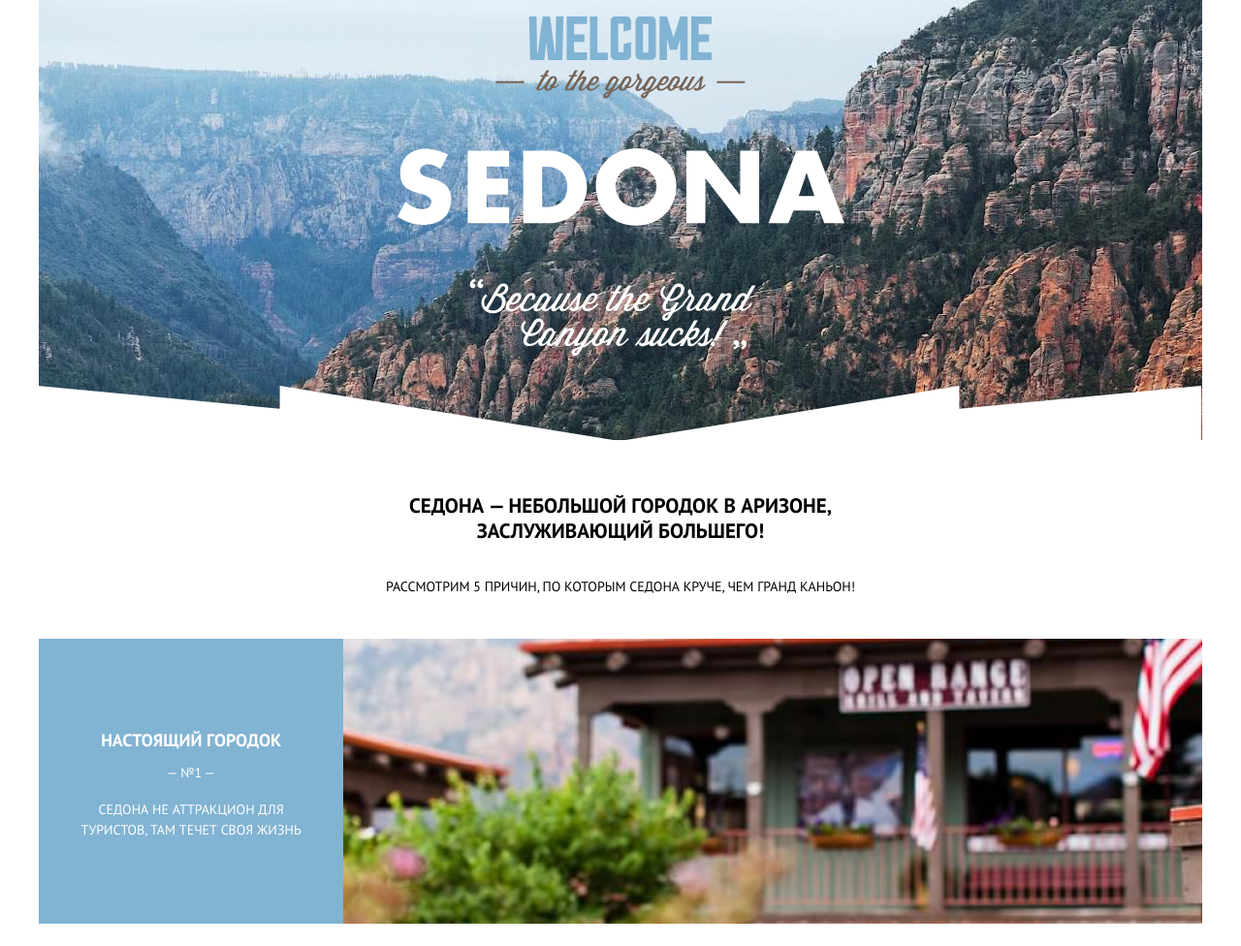
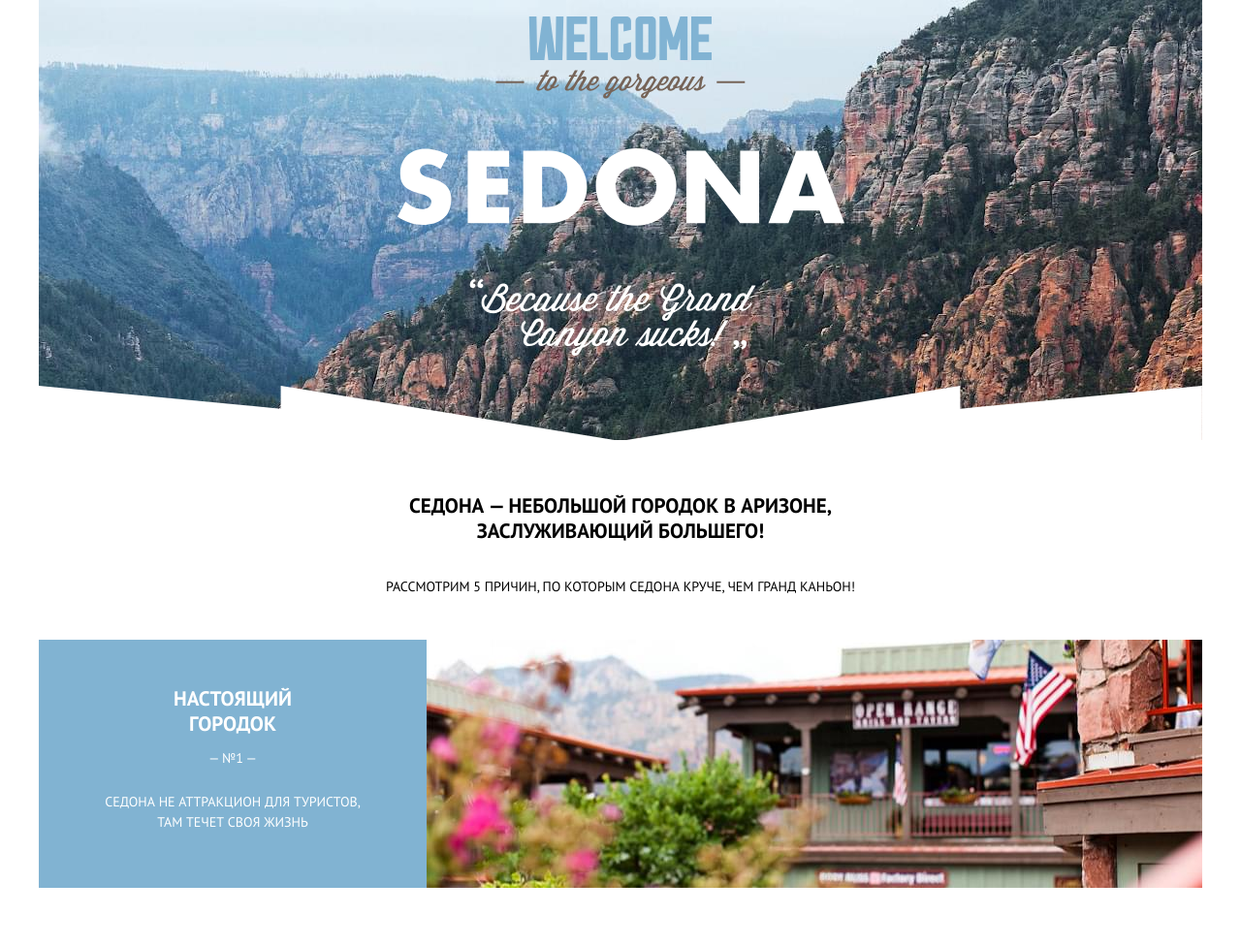
Before and after one commit to bublik13/sedona, a website: page docs/index.html in a window 1280 px wide. Shown: the part 119-1095 px from the top of the page at 97% size. Before the commit the page ends 1072 px from the top, so only its background shows below. Drawn offline with Linux system fonts and the light colour scheme.

Commit message:
исправляется hover,focus у burger/reasons__bottom сделан под ключ

```diff
--- a/app/scss/blocks/burger.scss
+++ b/app/scss/blocks/burger.scss
@@ -28,21 +28,14 @@
 .burger--active .burger__line:nth-child(2) {
   background-color: transparent;
   opacity: 0;
-  background: transparent;
 }
 .burger--active .burger__line:last-child {
   transform: translateY(0) rotate(-45deg);
   background-color: $body-bg;
 }
-.burger:hover .burger__line {
+.burger:hover {
   opacity: 0.6;
 }
-.burger:focus .burger__line {
+.burger:focus {
   opacity: 0.3;
 }
-.burger--active:hover .burger__line:nth-child(odd) {
-  opacity: 0.6;
-}
-.burger--active:focus .burger__line:nth-child(odd) {
-  opacity: 0.3;
-}
--- a/app/scss/blocks/header.scss
+++ b/app/scss/blocks/header.scss
@@ -88,7 +88,7 @@
   height: 57px;
   width: 100%;
   background: url(../img/intro-triangle.svg) center center/ cover no-repeat;
-  margin: 0 -1px -1px -1px;
+  margin-bottom: -1px;
 }
 .header__back {
   display: flex;
--- a/app/scss/blocks/item.scss
+++ b/app/scss/blocks/item.scss
@@ -1,13 +1,28 @@
-.item__name{
+.item__name {
   margin-top: 45px;
   margin-bottom: 10px;
   @include font(18px, 26px, 700);
+  @include media($md) {
+    margin-top: 30px;
+    margin-bottom: 12px;
+    @include font(21px, 26px, 700);
   }
-.item__number{
+  @include media($lg) {
+    padding: 0 37px;
+    margin-top: 38px;
+  }
+}
+.item__number {
   margin-bottom: 17px;
   @include font(14px, 21px, 400);
+  @include media($md) {
+    margin-bottom: 23px;
   }
-.item__desc{
+  @include media($lg) {
+    margin-bottom: 24px;
+  }
+}
+.item__desc {
   margin-bottom: 29px;
   @include font(14px, 21px, 400);
 }
--- a/app/scss/blocks/reasons.scss
+++ b/app/scss/blocks/reasons.scss
@@ -28,33 +28,46 @@
     margin-bottom: 52px;
   }
   @include media($lg) {
-    margin-bottom: 41px;
+    margin-bottom: 42px;
   }
 }
-.reasons__bottom{
+.reasons__bottom {
   @include media($md) {
     display: flex;
+    margin-bottom: 60px;
   }
 }
 .reasons__item {
+  position: relative;
   padding: 10px 0;
   color: $second-color;
   background-color: $nav-bg;
   text-align: center;
+  flex-grow: 1;
   @include media($md) {
     width: 33%;
-    padding: 10px 16px;
+    padding: 10px 20px;
   }
   @include media($lg) {
-    padding: 47px 42px 57px;
+    padding: 10px 55px;
   }
 }
-.reasons__img{
+.reasons__item:after {
+  content: " ";
+  top: 0;
+  left: 0;
+  right: 0;
+  position: absolute;
+  height: 37px;
+  width: 100%;
+  background: url(../img/intro-triangle-blue.svg) center center/ cover no-repeat;
+  margin-top: -1px;
+  @include media($md) {
+    display: none;
+  }
+}
+.reasons__img {
   display: block;
   width: 100%;
-  min-height: 260px;
-  background: url("../img/photo-city-mobile-x2.jpg") center center/ cover no-repeat;
-  @include media($md) {
-    min-height: 256px;
-  }
+  background-color: $nav-bg;
 }
--- a/docs/index.html
+++ b/docs/index.html
@@ -10,7 +10,7 @@
     <link rel="stylesheet" href="css/main.css">
 </head>
 <body class="body js-body">
-     <!-- <picture><source srcset="img/mobile.webp" type="image/webp"><img class="pp" src="img/mobile.jpg" alt=""></picture> -->
+     <!-- <picture><source srcset="img/desktop.webp" type="image/webp"><img class="pp" src="img/desktop.jpg" alt=""></picture> -->
     <style>
       .pp{
         position: absolute;
@@ -86,7 +86,11 @@
                 СЕДОНА НЕ АТТРАКЦИОН ДЛЯ ТУРИСТОВ, ТАМ ТЕЧЕТ СВОЯ ЖИЗНЬ
               </div>
             </div>
-            <span class="reasons__img"></span>
+            <picture>
+              <source media="(min-width: 1200px)" width="800" height="256"srcset="img/photo-city-desktop-1x.jpg">
+              <source media="(min-width: 768px)" width="512" height="256"srcset="img/photo-city-tablet-1x.jpg">
+              <img width="520" height="260" src="img/photo-city-mobile-x2.jpg" alt="photo-city" class="reasons__img"/>
+            </picture>
           </div>
         </div>
       </div>
```
Also changed, not shown: app/html/index.html (+6 -2 lines), app/img/intro-triangle-blue.svg (added), app/img/photo-city-desktop-1x.jpg (added), app/img/photo-city-tablet-1x.jpg (added), docs/css/main.css, docs/img/intro-triangle-blue.svg (added), docs/img/photo-city-desktop-1x.jpg (added), docs/img/photo-city-desktop-1x.webp (added), docs/img/photo-city-tablet-1x.jpg (added), docs/img/photo-city-tablet-1x.webp (added), docs/img/photo-city.jpg (deleted), docs/img/photo-city.webp (deleted). Lines whose indentation alone changed are shown as unchanged.
